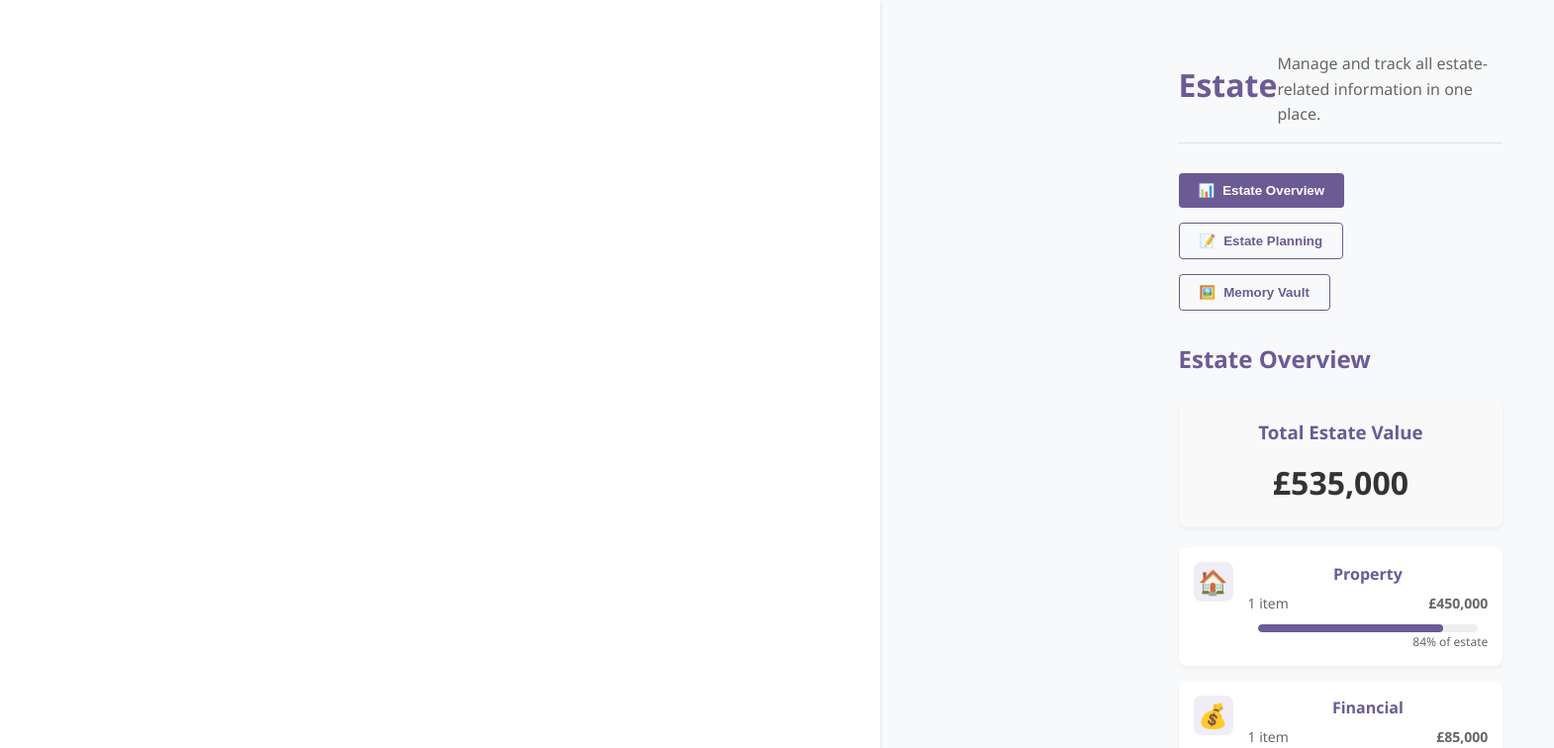
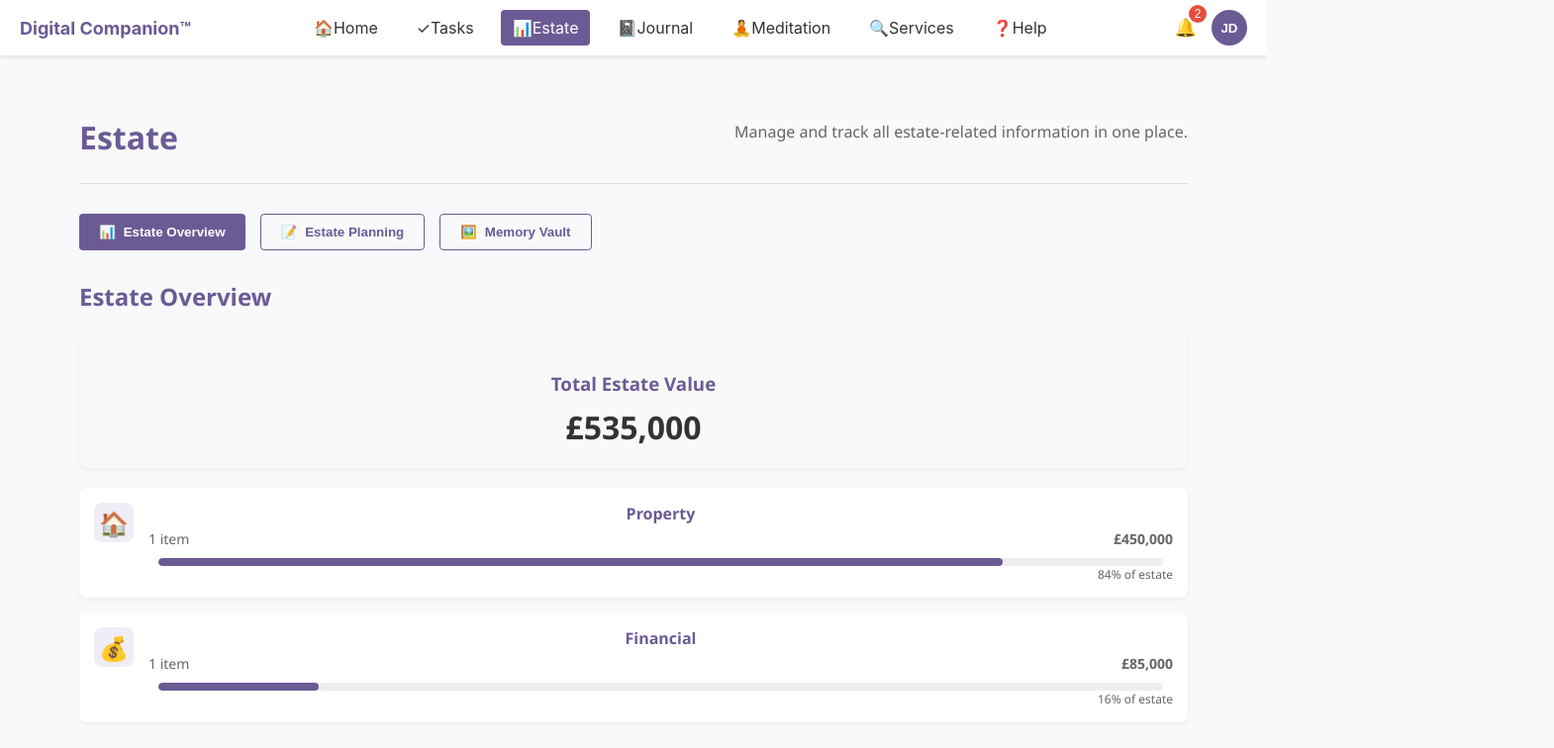
Before and after one commit to annie449/digital-companion-website, a React (Create React App) app in the folder platform/: page /estate in a window 1280 px wide. Shown: the top 756 px of the page at 99% size, 1570 px wide, since content can reach past the window. Built offline with nearby package versions, Linux system fonts and the light colour scheme; the HTML template or start-up script is replaced by a standard one.

Commit message:
Update App.css

```diff
--- a/platform/src/App.css
+++ b/platform/src/App.css
@@ -1,148 +1,17 @@
-/* Global styles for Digital Companion integrated platform */
-:root {
-  --primary-color: #6B5B95;
-  --secondary-color: #4682B4;
-  --accent-color: #FF7F50;
-  --background-color: #F8F9FA;
-  --card-background: #FFFFFF;
-  --text-color: #333333;
-  --text-light: #666666;
-  --border-color: #E0E0E0;
-  --success-color: #28a745;
-  --warning-color: #ffc107;
-  --danger-color: #dc3545;
-  --info-color: #17a2b8;
-}
-
-* {
-  box-sizing: border-box;
-  margin: 0;
-  padding: 0;
-}
-
-body {
-  font-family: 'Segoe UI', Tahoma, Geneva, Verdana, sans-serif;
-  background-color: var(--background-color);
-  color: var(--text-color);
-  line-height: 1.6;
-}
-
+/* App.css */
 .app-container {
   display: flex;
+  flex-direction: column;
   min-height: 100vh;
+  width: 100%;
+  max-width: 100%;
+  overflow-x: hidden;
 }
 
 .main-content {
-  flex: 1;
-  padding: 2rem;
-  margin-left: 250px; /* Width of the navigation */
+  width: 100%;
+  max-width: 1200px;
+  margin: 0 auto;
+  padding: 20px;
+  box-sizing: border-box;
 }
-
-h1, h2, h3, h4, h5, h6 {
-  color: var(--primary-color);
-  margin-bottom: 1rem;
-}
-
-button {
-  cursor: pointer;
-  border: none;
-  border-radius: 4px;
-  padding: 0.5rem 1rem;
-  font-weight: 500;
-  transition: all 0.3s ease;
-}
-
-button:hover {
-  opacity: 0.9;
-}
-
-button:disabled {
-  opacity: 0.5;
-  cursor: not-allowed;
-}
-
-a {
-  color: var(--secondary-color);
-  text-decoration: none;
-}
-
-a:hover {
-  text-decoration: underline;
-}
-
-.progress-bar {
-  height: 8px;
-  background-color: var(--border-color);
-  border-radius: 4px;
-  overflow: hidden;
-  margin: 0.5rem 0;
-}
-
-.progress-fill {
-  height: 100%;
-  background-color: var(--primary-color);
-  border-radius: 4px;
-  transition: width 0.3s ease;
-}
-
-.card {
-  background-color: var(--card-background);
-  border-radius: 8px;
-  box-shadow: 0 2px 8px rgba(0, 0, 0, 0.1);
-  padding: 1.5rem;
-  margin-bottom: 1.5rem;
-}
-
-.high-priority {
-  border-left: 4px solid var(--danger-color);
-}
-
-.medium-priority {
-  border-left: 4px solid var(--warning-color);
-}
-
-.low-priority {
-  border-left: 4px solid var(--info-color);
-}
-
-.badge {
-  display: inline-block;
-  padding: 0.25rem 0.5rem;
-  border-radius: 50px;
-  font-size: 0.75rem;
-  font-weight: 600;
-  text-transform: uppercase;
-}
-
-.badge-success {
-  background-color: var(--success-color);
-  color: white;
-}
-
-.badge-warning {
-  background-color: var(--warning-color);
-  color: black;
-}
-
-.badge-danger {
-  background-color: var(--danger-color);
-  color: white;
-}
-
-.badge-info {
-  background-color: var(--info-color);
-  color: white;
-}
-
-/* Responsive adjustments */
-@media (max-width: 768px) {
-  .app-container {
-    flex-direction: column;
-  }
-
-  .main-content {
-    margin-left: 0;
-    padding: 1rem;
-    margin-top: 60px; /* Height of mobile navigation */
-  }
-}
```
